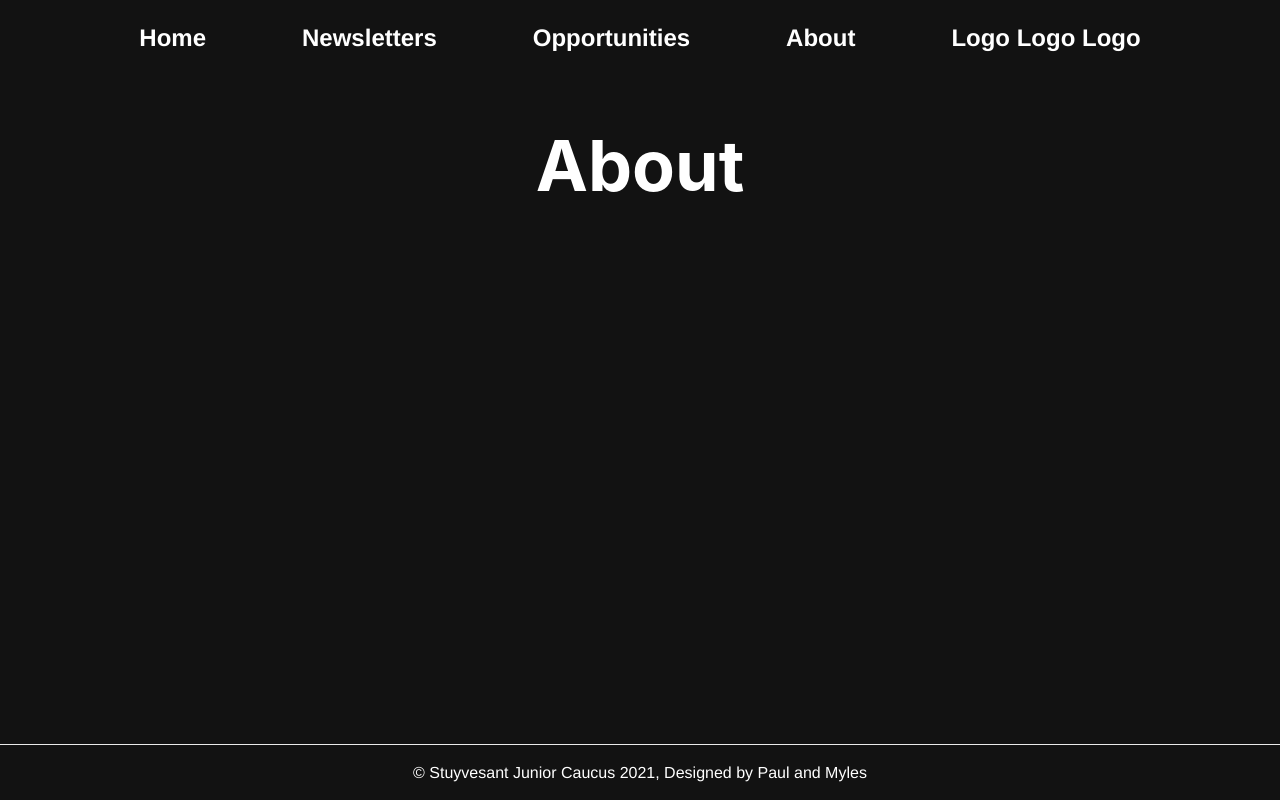
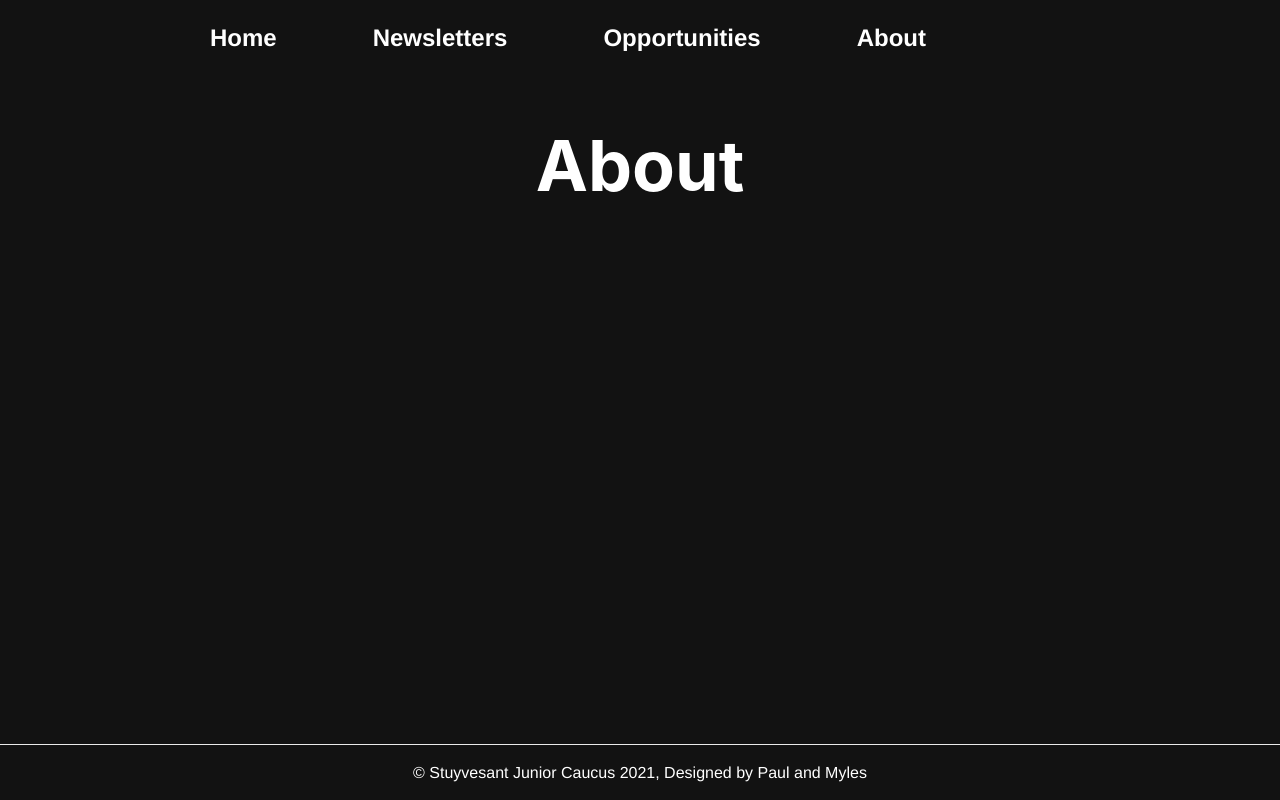
Before and after one commit to stuysu/senior.stuysu.org.2024, a Next.js app: page /about in a window 1280 px wide. Built offline with nearby package versions, Linux system fonts and the light colour scheme.

Commit message:
added social media icons to main and mobile nav

```diff
--- a/components/Navbar.js
+++ b/components/Navbar.js
@@ -7,7 +7,11 @@ export default function Navbar({ }) {
       <Link className="main-link" href="/newsletters"><a>Newsletters</a></Link>
       <Link className="main-link" href="/opportunities"><a>Opportunities</a></Link>
       <Link className="main-link" href="/about"><a>About</a></Link>
-      <a>Logo Logo Logo</a>
+      <div className="socials">
+        <a href="https://www.instagram.com/" target="_blank"><i className="fa fa-instagram" aria-hidden="true"></i></a>
+        <a href="https://www.facebook.com/" target="_blank"><i className="fa fa-facebook" aria-hidden="true"></i></a>
+        <a href="https://twitter.com/" target="_blank"><i className="fa fa-twitter" aria-hidden="true"></i></a>
+      </div>
     </nav>
 
     <nav className="mobile-nav" role="navigation">
@@ -21,7 +25,11 @@ export default function Navbar({ }) {
             <Link className="main-link" href="/newsletters"><li><a>Newsletters</a></li></Link>
             <Link className="main-link" href="/opportunities"><li><a>Opportunities</a></li></Link>
             <Link className="main-link" href="/about"><li><a>About</a></li></Link>
-            <li><a>Logo Logo Logo</a></li>
+            <li className="socials">
+              <a href="https://www.instagram.com/" target="_blank"><i className="fa fa-instagram" aria-hidden="true"></i></a>
+              <a href="https://www.facebook.com/" target="_blank"><i className="fa fa-facebook" aria-hidden="true"></i></a>
+              <a href="https://twitter.com/" target="_blank"><i className="fa fa-twitter" aria-hidden="true"></i></a>
+              </li>
           </ul>
       </div>
       {/* <div className="nav-title-m" id="nav-m">
--- a/styles/globals.scss
+++ b/styles/globals.scss
@@ -18,6 +18,11 @@ a {
   // overflow-x: hidden;
 }
 .main-nav {
+	.socials {
+		a {
+			padding-inline: 1em;
+		}
+	}
   a {
     padding-inline: 2em;
   }
@@ -43,6 +48,11 @@ a {
     display: none;
   }
   .mobile-nav {
+	  .socials {
+		  a {
+			  padding-right: 0.7em;
+		  }
+	  }
 		.nav-title-m a {
 			img {
 				margin-right: 2rem;
```
